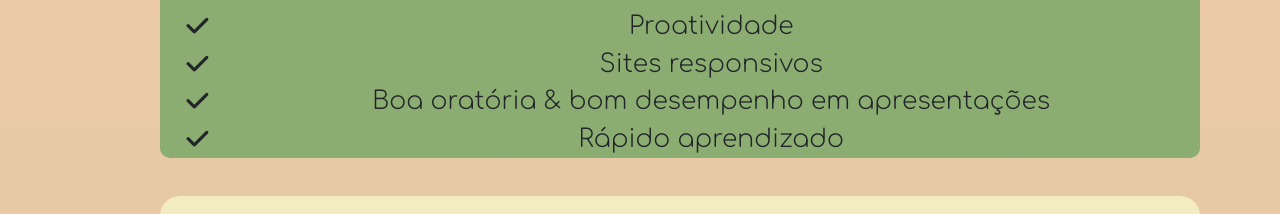
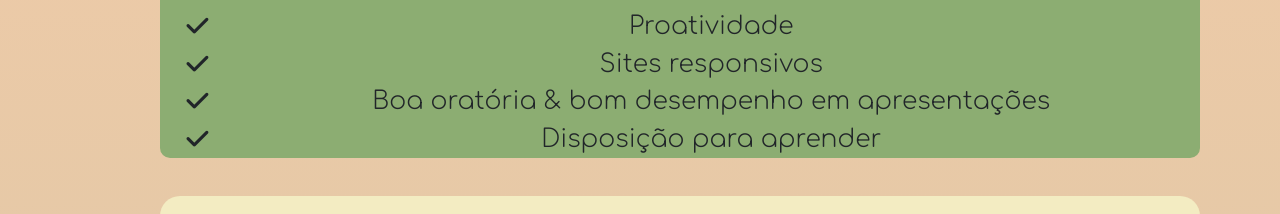
Before and after one commit to juan-20/Site_Pessoal, a plain HTML site: page index.html in a window 1280 px wide. Shown: the part 906-1120 px from the top of the page. Drawn offline with nearby package versions, Linux system fonts and the light colour scheme.

Commit message:
Página inicial

```diff
--- a/index.html
+++ b/index.html
@@ -210,7 +210,7 @@
           Boa oratória &amp; bom desempenho em apresentações</li>
         <li>
           <i class="fa-li fa fa-check"></i>
-          Rápido aprendizado</li>
+          Disposição para aprender</li>
       </ul>
 
   </div>
```
